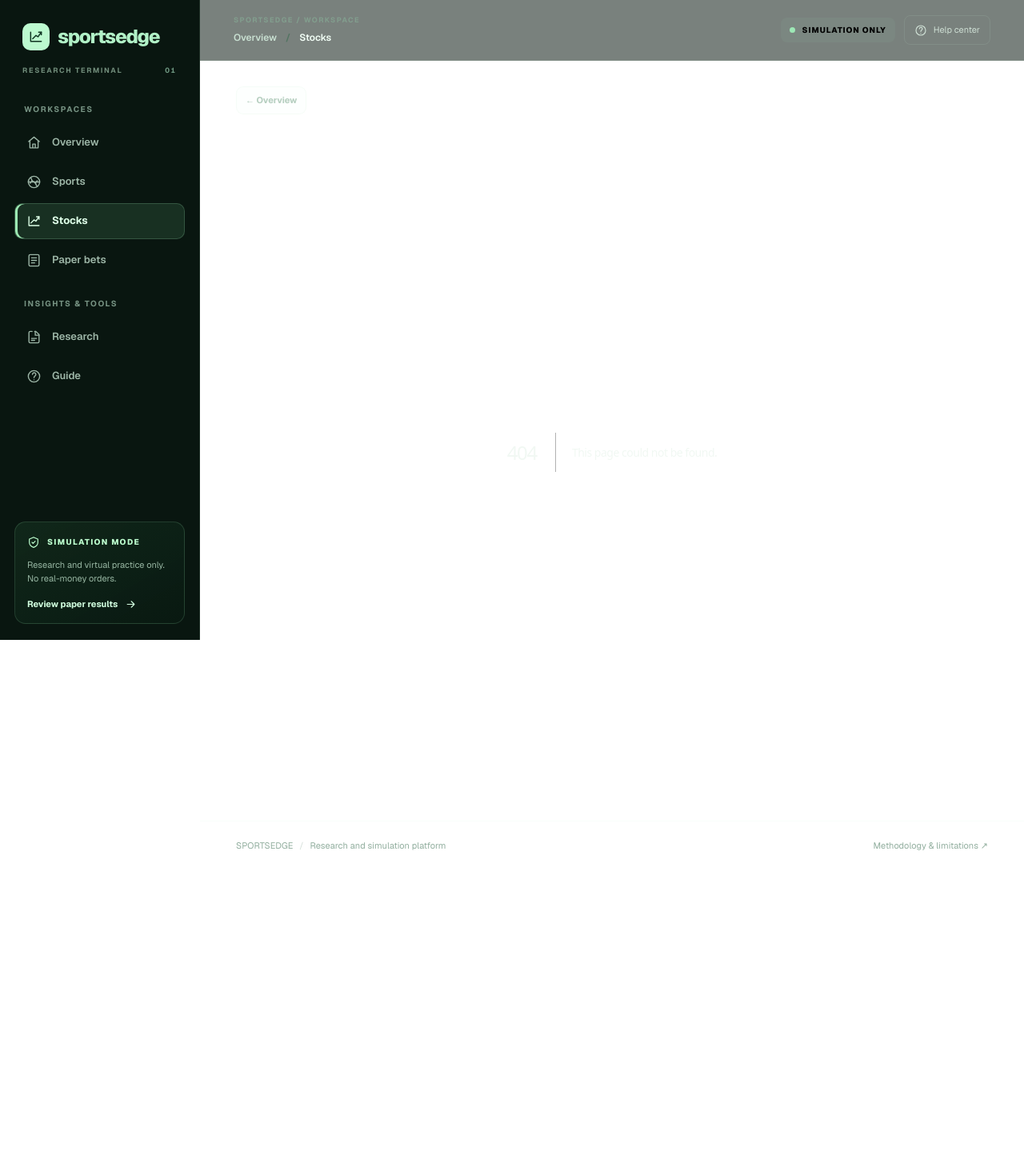
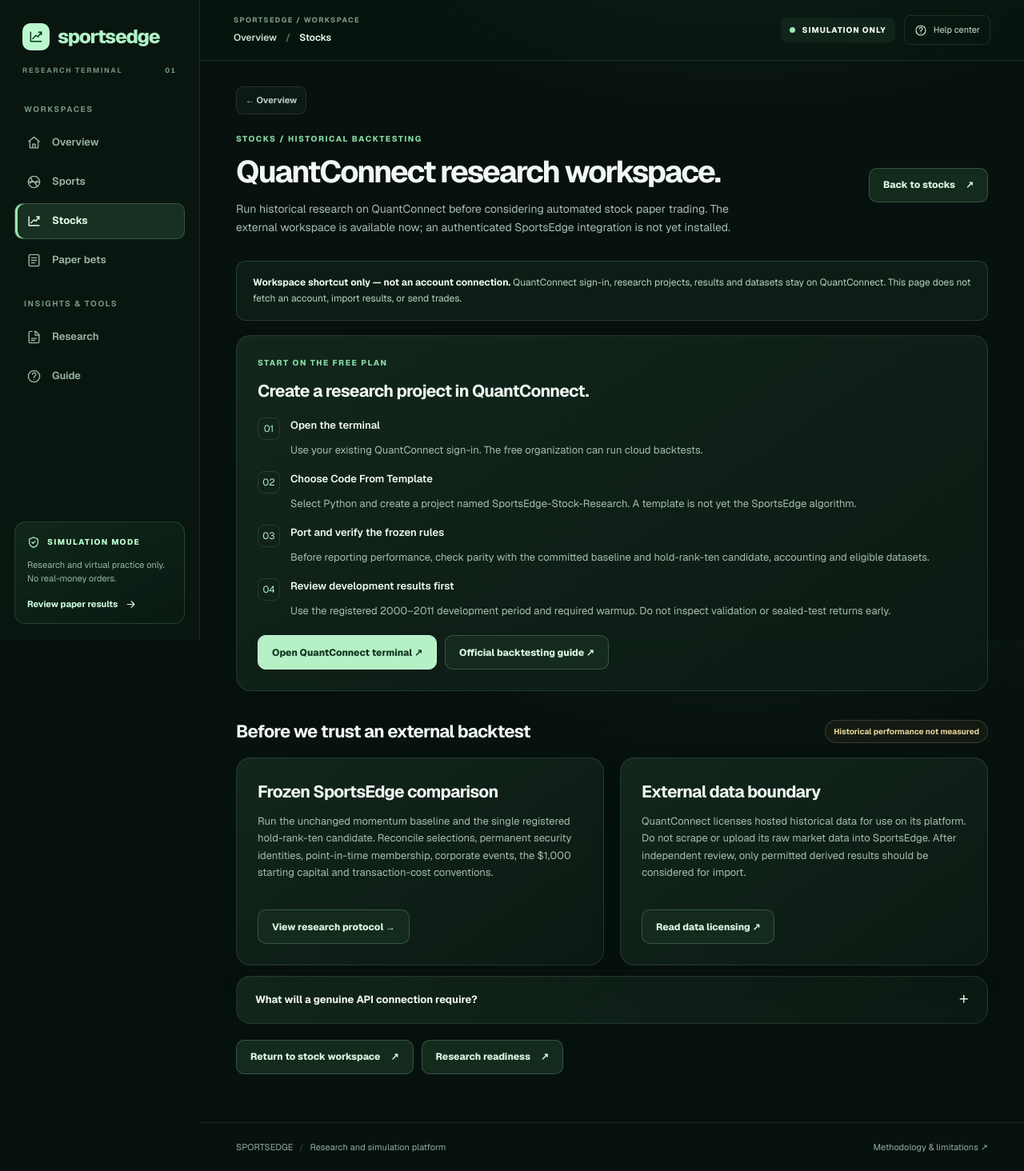
Before and after one commit to ang87505-crypto/SportsEdge, a Next.js app: page /stocks/quantconnect in a window 1280 px wide. Before the commit this address had no page. Shown: the whole page at 80% size. Before the commit the page ends 1087 px from the top, so only its background shows below. Built offline with nearby package versions, Linux system fonts and the light colour scheme.

Commit message:
feat(stocks): document free QuantConnect research and integration boundaries

```diff
--- /dev/null
+++ b/src/app/stocks/quantconnect/page.tsx
@@ -0,0 +1,50 @@
+import Link from 'next/link';
+import {Action, Details, PageHeading} from '@/components/ui';
+
+export const metadata = {
+  title: 'QuantConnect setup | SportsEdge',
+  description: 'Open QuantConnect for stock backtesting and understand the separate research workflow.',
+};
+
+export default function QuantConnectSetupPage() {
+  return <>
+    <PageHeading
+      eyebrow="STOCKS / HISTORICAL BACKTESTING"
+      title="QuantConnect research workspace."
+      description="Run historical research on QuantConnect before considering automated stock paper trading. The external workspace is available now; an authenticated SportsEdge integration is not yet installed."
+      action={<Action href="/stocks" secondary>Back to stocks</Action>}
+    />
+    <div className="notice" role="status">
+      <strong>Workspace shortcut only — not an account connection.</strong>{' '}
+      QuantConnect sign-in, research projects, results and datasets stay on QuantConnect. This page does not fetch an account, import results, or send trades.
+    </div>
+    <section className="glass panel" aria-labelledby="qc-start">
+      <div className="eyebrow">START ON THE FREE PLAN</div>
+      <h2 id="qc-start">Create a research project in QuantConnect.</h2>
+      <div className="guide-grid" style={{marginTop:18}}>
+        <div className="how-step"><span className="step-number">01</span><div><h3>Open the terminal</h3><p>Use your existing QuantConnect sign-in. The free organization can run cloud backtests.</p></div></div>
+        <div className="how-step"><span className="step-number">02</span><div><h3>Choose Code From Template</h3><p>Select Python and create a project named SportsEdge-Stock-Research. A template is not yet the SportsEdge algorithm.</p></div></div>
+        <div className="how-step"><span className="step-number">03</span><div><h3>Port and verify the frozen rules</h3><p>Before reporting performance, check parity with the committed baseline and hold-rank-ten candidate, accounting and eligible datasets.</p></div></div>
+        <div className="how-step"><span className="step-number">04</span><div><h3>Review development results first</h3><p>Use the registered 2000–2011 development period and required warmup. Do not inspect validation or sealed-test returns early.</p></div></div>
+      </div>
+      <div className="button-row" style={{marginTop:20}}>
+        <a className="button" href="https://www.quantconnect.com/terminal/" target="_blank" rel="noopener noreferrer">Open QuantConnect terminal ↗</a>
+        <a className="button button-secondary" href="https://www.quantconnect.com/docs/v2/cloud-platform/backtesting/getting-started" target="_blank" rel="noopener noreferrer">Official backtesting guide ↗</a>
+      </div>
+    </section>
+    <div className="section-title"><h2>Before we trust an external backtest</h2><span className="pill pill-amber">Historical performance not measured</span></div>
+    <div className="two-grid">
+      <section className="glass panel"><h2>Frozen SportsEdge comparison</h2><p>Run the unchanged momentum baseline and the single registered hold-rank-ten candidate. Reconcile selections, permanent security identities, point-in-time membership, corporate events, the $1,000 starting capital and transaction-cost conventions.</p><Link href="/stocks/research" className="button button-secondary" style={{marginTop:14}}>View research protocol →</Link></section>
+      <section className="glass panel"><h2>External data boundary</h2><p>QuantConnect licenses hosted historical data for use on its platform. Do not scrape or upload its raw market data into SportsEdge. After independent review, only permitted derived results should be considered for import.</p><a href="https://www.quantconnect.com/docs/v2/cloud-platform/datasets/licensing" target="_blank" rel="noopener noreferrer" className="button button-secondary" style={{marginTop:14}}>Read data licensing ↗</a></section>
+    </div>
+    <Details title="What will a genuine API connection require?">
+      <p>QuantConnect provides an authenticated API for reading projects and backtest results. A future integration requires a private server-side User Id and API Token stored in environment secrets, owner-only access controls, rate limits, strict response validation, and review of allowed exports. No API connection is active on this page.</p>
+      <p style={{marginTop:12}}>Do not enter or paste API tokens into this website, GitHub issues, pull requests, or ChatGPT. Configure them in a protected server environment once the read-only integration is reviewed.</p>
+      <p style={{marginTop:12}}><a href="https://www.quantconnect.com/docs/v2/cloud-platform/api-reference/authentication" target="_blank" rel="noopener noreferrer">Official API authentication documentation ↗</a></p>
+    </Details>
+    <div className="button-row" style={{marginTop:20}}>
+      <Action href="/stocks" secondary>Return to stock workspace</Action>
+      <Action href="/stocks/research" secondary>Research readiness</Action>
+    </div>
+  </>;
+}
```
